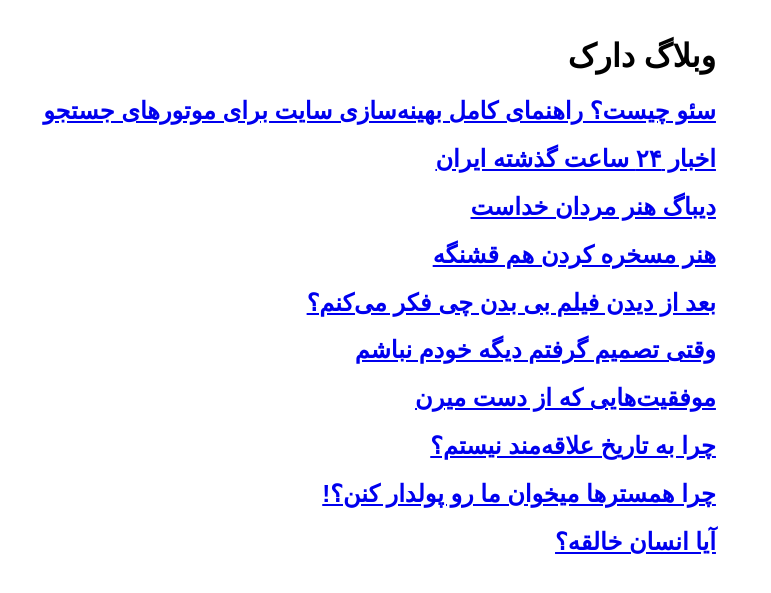
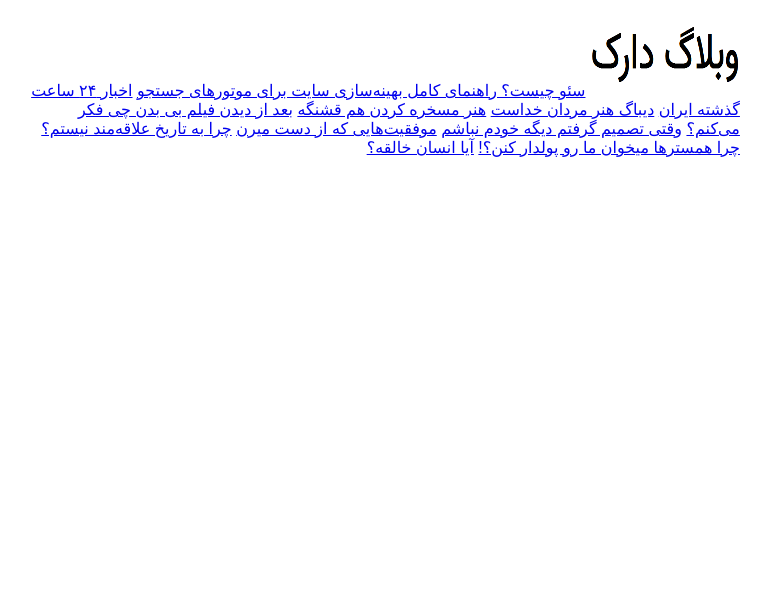
Before and after one commit to darkblog/darkblog.github.io, a Jekyll site: the page built from index.html, in a window 1280 px wide. Shown: the top 593 px of the page, without its empty margins (421-1192 px from the left). Built offline with Jekyll 4.4.1, drawn with Linux system fonts in a browser that asks for light colours.

Commit message:
Update index.html

```diff
--- a/index.html
+++ b/index.html
@@ -11,9 +11,9 @@ layout: compress
 <style>body{font-family:sans-serif;margin:auto;padding:1em;max-width:80ch}</style>
 </head>
 <body>
-<h1>وبلاگ دارک</h1>
+<a href="https://darkblog.github.io/"><img src="https://darkblog.github.io/darkblog.PNG" alt="وبلاگ دارک" style="width:150px;height:80px"></a>
 {% for post in site.posts %}
-<h2><a href="{{ site.url }}{{ post.url }}">{{ post.title }}</a></h2>
+<a href="{{ site.url }}{{ post.url }}">{{ post.title }}</a>
 {% endfor %}
 </body>
 </html>
```
